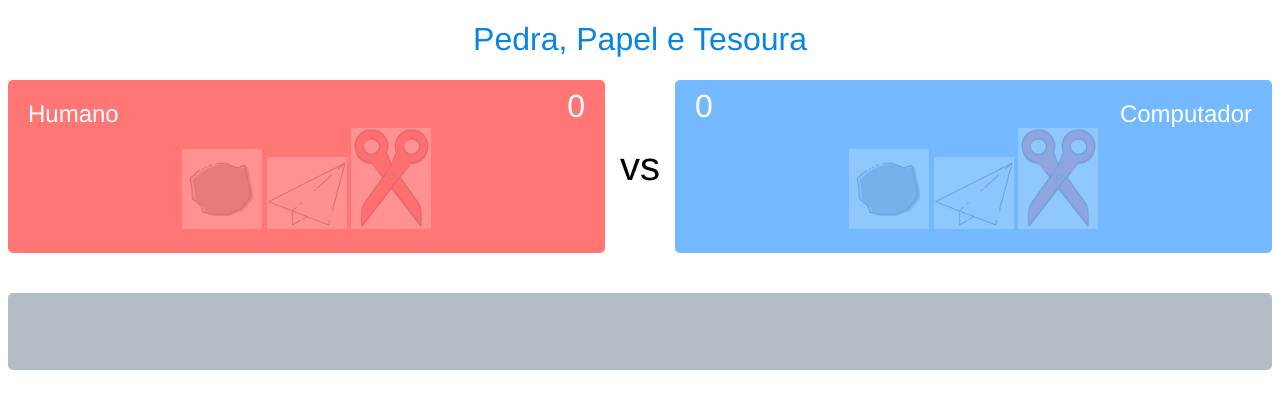
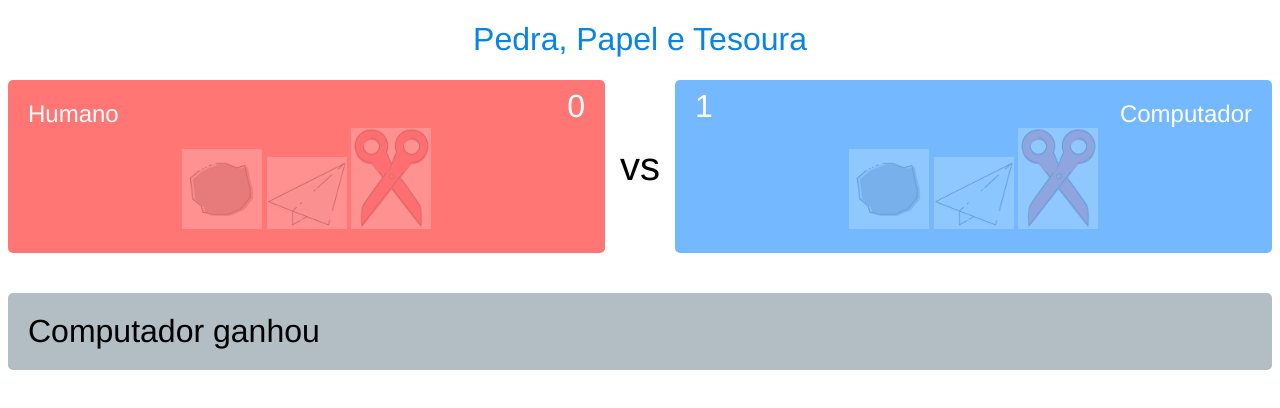
Before and after one commit to Kenzie-Academy-Brasil-Developers/entrega-construa-um-jogo-de-azar-sprint-3-marcelochaves92, a plain HTML site: page index.html in a window 1280 px wide. Both pictures are taken after a click on the link 222 px from the left and 223 px from the top of the page. Drawn offline with Linux system fonts and the light colour scheme.

Commit message:
Jogo de Azar funcionando

```diff
--- a/index.html
+++ b/index.html
@@ -37,5 +37,6 @@
         </div>
         <div id="mensagens">&nbsp;</div>
     </div>
+<script src="script.js"></script>
 </body>
 </html>
--- a/script.js
+++ b/script.js
@@ -6,7 +6,7 @@ let computadorPontuacao = 0;
 function jogar(escolha){
     jogadorEscolha = escolha;
 
-    computadorEscolha = Math.floor((Math.randon() * (3-1 + 1))) + 1;
+    computadorEscolha = Math.floor((Math.random() * (3-1 + 1))) + 1;
 
     // 1- Pedra
     // 2- Papel
@@ -39,7 +39,8 @@ function jogar(escolha){
     else if((jogadorEscolha) === 3 && (computadorEscolha === 3)){
         ganhador = 0;
     }
-    document.getElementById("jogador-escolhar-" + jogadorEscolha).classList.remove('Selecionado');
+
+    document.getElementById("jogador-escolha-" + jogadorEscolha).classList.remove('Selecionado');
     document.getElementById("computador-escolha-" + computadorEscolha).classList.remove('Selecionado');
     document.getElementById("jogador-escolha-" + jogadorEscolha).classList.add('Selecionado');
     document.getElementById("computador-escolha-" + computadorEscolha).classList.add('Selecionado');
```
